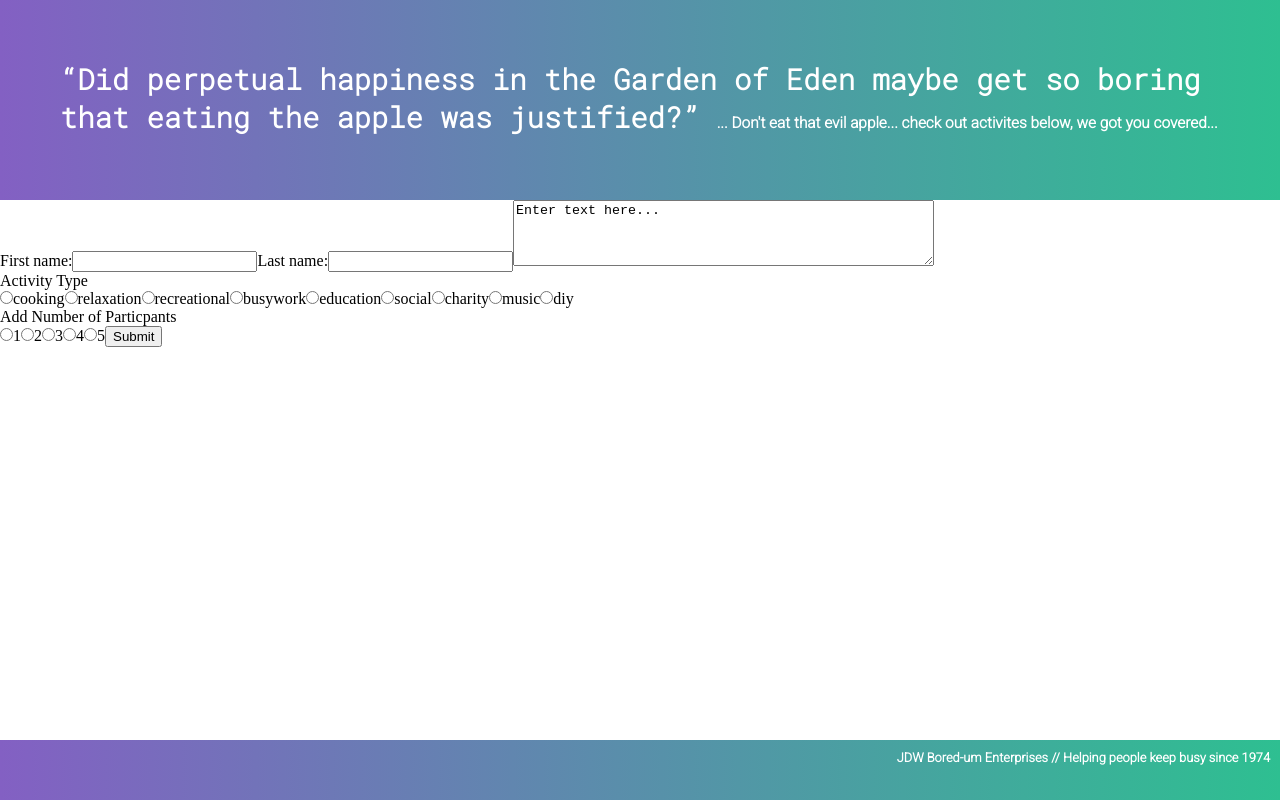
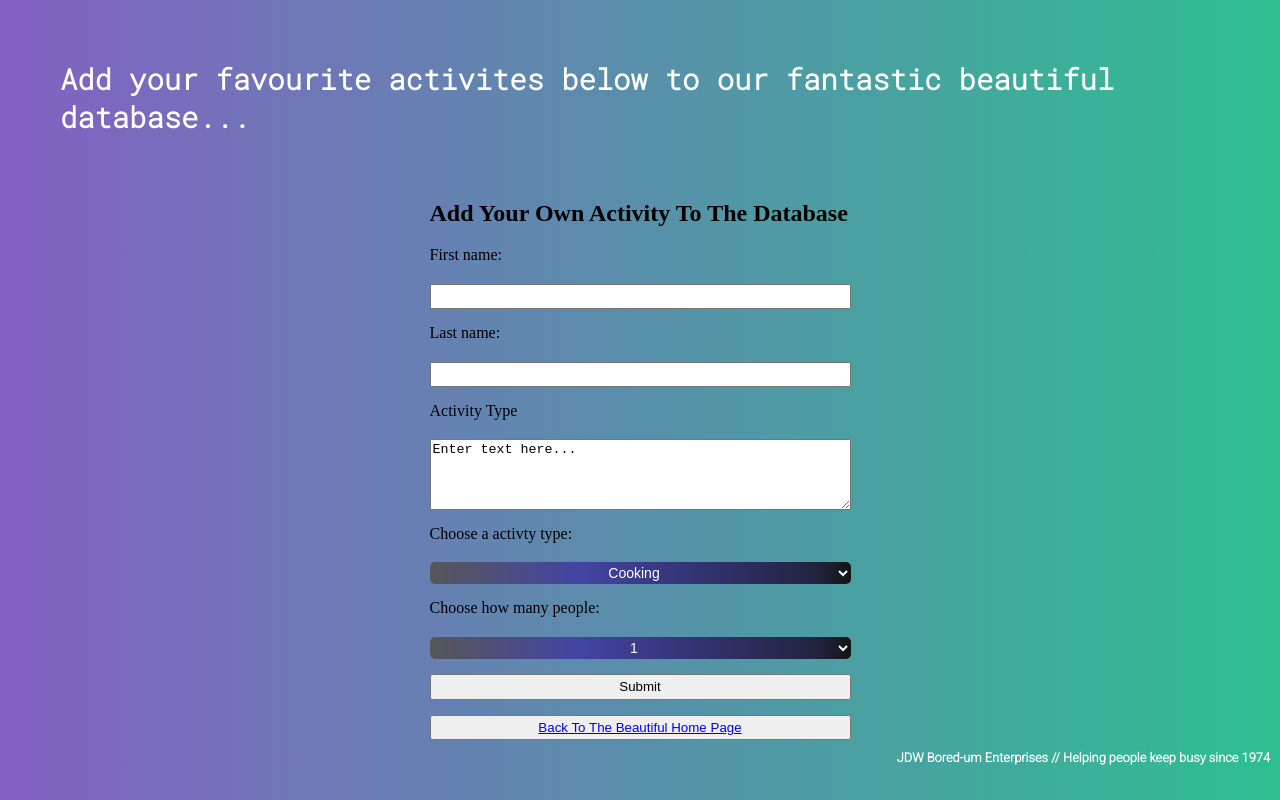
Before and after one commit to JDWilks/boolean-uk-react-project, a React (Create React App) app: page /addyourown in a window 1280 px wide. Built offline with nearby package versions, Linux system fonts and the light colour scheme.

Commit message:
bits are working - bits are not - going to work on the add your own section showing in the search results and not just the api results - not very happy with it at all

```diff
--- a/src/App.js
+++ b/src/App.js
@@ -4,22 +4,23 @@ import Header from "./Components/Header";
 import { Switch, Route } from "react-router-dom";
 import Favourites from "./Components/Pages/Favourites";
 import AddYourOwn from "./Components/Pages/AddYourOwn";
+import HeaderFav from "./Components/HeaderFav";
 import React from "react";
 import { useState } from "react";
+import HeaderOwn from "./Components/HeaderOwn";
 
 function App() {
   const [randomQuote, setRandomQuote] = useState();
   const [activtyType, setActivityType] = useState();
   const [activityNuPeople, setActivityNuPeople] = useState(1);
-  const [favouriteQuote, setFavouriteQuote] = useState();
+  const [favouriteQuote, setFavouriteQuote] = useState(null);
 
   return (
     <div className="App">
       <section className="mainStylingAll">
-        <Header />
-
         <Switch>
           <Route path="/" exact>
+            <Header />
             <MainBody
               randomQuote={randomQuote}
               setRandomQuote={setRandomQuote}
@@ -27,17 +28,21 @@ function App() {
               activtyType={activtyType}
               activityNuPeople={activityNuPeople}
               setActivityNuPeople={setActivityNuPeople}
+              favouriteQuote={favouriteQuote}
               setFavouriteQuote={setFavouriteQuote}
             />
           </Route>
 
           <Route path="/favourites" exact>
+            <HeaderFav />
             <Favourites
               favouriteQuote={favouriteQuote}
               setFavouriteQuote={setFavouriteQuote}
             />
           </Route>
+
           <Route path="/addyourown" exact>
+            <HeaderOwn />
             <AddYourOwn />
           </Route>
         </Switch>
--- /dev/null
+++ b/src/Components/HeaderFav.jsx
@@ -0,0 +1,11 @@
+import "./header.css";
+
+function HeaderFav() {
+  return (
+    <header className="topHeader">
+      <h1>Check out your favourite activites below...</h1>
+    </header>
+  );
+}
+
+export default HeaderFav;
--- /dev/null
+++ b/src/Components/HeaderOwn.jsx
@@ -0,0 +1,14 @@
+import "./header.css";
+
+function HeaderOwn() {
+  return (
+    <header className="topHeader">
+      <h1>
+        Add your favourite activites below to our fantastic beautiful
+        database...
+      </h1>
+    </header>
+  );
+}
+
+export default HeaderOwn;
--- a/src/Components/MainBody.jsx
+++ b/src/Components/MainBody.jsx
@@ -10,7 +10,32 @@ function MainBody({
   activityNuPeople,
   setActivityNuPeople,
   setFavouriteQuote,
+  favouriteQuote,
 }) {
+  function sendFavToServer() {
+    // fetch("http://localhost:3030/favourites", {
+    //   method: "POST",
+    //   headers: { "Content-Type": "application/json" },
+    //   body: JSON.stringify(favouriteQuote),
+    // })
+    //   .then((response) => response.json())
+    //   .then((activity) => {
+    //     console.log("great you did it-make it appear on the page now");
+    //   });
+  }
+  useEffect(() => {
+    if (!favouriteQuote) return;
+    fetch("http://localhost:3030/favourites", {
+      method: "POST",
+      headers: { "Content-Type": "application/json" },
+      body: JSON.stringify(favouriteQuote),
+    })
+      .then((response) => response.json())
+      .then((activity) => {
+        console.log("great you did it-make it appear on the page now");
+      });
+  }, [favouriteQuote]);
+
   function randomiseQuotes() {
     return fetch("http://www.boredapi.com/api/activity/").then((response) =>
       response.json()
@@ -26,12 +51,6 @@ function MainBody({
       `http://www.boredapi.com/api/activity?type=${activtyType}&participants=${activityNuPeople}`
     ).then((response) => response.json());
   }
-
-  // function searchResultsJsonQuotes() {
-  //   return fetch(
-  //     `http://localhost:3030?type=${activtyType}&participants=${activityNuPeople}`
-  //   ).then((response) => response.json());
-  // }
 
   if (!randomQuote) return <h1>Hold your horses....</h1>;
 
@@ -103,6 +122,7 @@ function MainBody({
       </section>
       <section className="quoteStyling">
         <div className="quoteOnPage">
+          <div>
             <h1 className="activityStyle">
               <span className="spanMainQuote">➡ Activity: </span>
               {randomQuote.activity}
@@ -112,7 +132,6 @@ function MainBody({
               {randomQuote.type}
             </h2>
             <h3 className="participantsStyle">
-            {/* {" "} */}
               <span className="spanMainQuote">➡ Participants: </span>
               {randomQuote.participants}
             </h3>
@@ -124,25 +143,25 @@ function MainBody({
                 setFavouriteQuote(randomQuote);
               }}
             >
-            {/* {" "} */}
               Add this wonderful activity to your favourites
             </button>
-
+          </div>
+        </div>
         <div className="imageDiv">
-            <img
-              src="./icons/undraw_lightbulb_moment_re_ulyo.svg"
-              alt="lightbulb"
-            />
-          </div>
+          <img src="" alt="lightbulb or something image for here" />
         </div>
       </section>
       <section className="addFavSection">
         <div className="addYourOwnButton">
-          <Link to="/addyourown">Add Your Own Activity</Link>
+          <Link className="addYourOwnText" to="/addyourown">
+            Add Your Own Activity
+          </Link>
         </div>
 
         <div className="viewFavouitesButton">
-          <Link to="/favourites">View My Favorites</Link>
+          <Link className="goToFavText" to="/favourites">
+            View My Favorites
+          </Link>
         </div>
       </section>
     </body>
--- a/src/Components/Pages/AddYourOwn.jsx
+++ b/src/Components/Pages/AddYourOwn.jsx
@@ -1,3 +1,5 @@
+import { Link } from "react-router-dom";
+
 import "./addYourOwn.css";
 
 function AddYourOwn() {
@@ -30,68 +32,46 @@ function AddYourOwn() {
 
   return (
     <form className="addYourOwnStyling" onSubmit={handleSubmit}>
+      <h1>Add Your Own Activity To The Database</h1>
       <label htmlFor="fname">First name:</label>
       <input type="text" id="fname" name="fname" />
 
       <label htmlFor="lname">Last name:</label>
       <input type="text" id="lname" name="lname" />
-
+      <p>Activity Type</p>
       <textarea rows="4" cols="50" name="comment" id="comment">
         Enter text here...
       </textarea>
 
-      {/* // activites // */}
-      <p>Activity Type</p>
-      <input type="radio" id="cooking" name="activity" value="cooking" />
-      <label htmlFor="cooking">cooking</label>
+      <label htmlFor="type">Choose a activty type:</label>
 
-      <input type="radio" id="relaxation" name="activity" value="relaxation" />
-      <label htmlFor="relaxation">relaxation</label>
+      <select name="activity" className="typeAddOwn">
+        <option value="cooking">Cooking</option>
+        <option value="relaxation">Relaxation</option>
+        <option value="recreational">Recreational</option>
+        <option value="busywork">Busywork</option>
+        <option value="education">Education</option>
+        <option value="social">Social</option>
+        <option value="charity">Charity</option>
+        <option value="music">Music</option>
+        <option value="diy">DIY</option>
+      </select>
 
-      <input
-        type="radio"
-        id="recreational"
-        name="activity"
-        value="recreational"
-      />
-      <label htmlFor="recreational">recreational</label>
+      <label htmlFor="people">Choose how many people:</label>
 
-      <input type="radio" id="busywork" name="activity" value="busywork" />
-      <label htmlFor="busywork">busywork</label>
-
-      <input type="radio" id="education" name="activity" value="education" />
-      <label htmlFor="education">education</label>
-
-      <input type="radio" id="social" name="activity" value="social" />
-      <label htmlFor="social">social</label>
-
-      <input type="radio" id="charity" name="activity" value="charity" />
-      <label htmlFor="charity">charity</label>
-
-      <input type="radio" id="music" name="activity" value="music" />
-      <label htmlFor="music">music</label>
-
-      <input type="radio" id="diy" name="activity" value="diy" />
-      <label htmlFor="diy">diy</label>
-
-      {/* // participants */}
-      <p>Add Number of Particpants</p>
-      <input type="radio" id="participants1" name="numberOfPeople" value="1" />
-      <label htmlFor="participants1">1</label>
-
-      <input type="radio" id="participants2" name="numberOfPeople" value="2" />
-      <label htmlFor="participants2">2</label>
-
-      <input type="radio" id="participants3" name="numberOfPeople" value="3" />
-      <label htmlFor="participants3">3</label>
-
-      <input type="radio" id="participants4" name="numberOfPeople" value="4" />
-      <label htmlFor="participants4">4</label>
-
-      <input type="radio" id="participants5" name="numberOfPeople" value="5" />
-      <label htmlFor="participants5">5</label>
+      <select name="numberOfPeople" className="peopleAddOwn">
+        <option value="1">1</option>
+        <option value="2">2</option>
+        <option value="3">3</option>
+        <option value="4">4</option>
+        <option value="5">5</option>
+      </select>
 
       <input type="submit" value="Submit" />
+
+      <button className="backButton">
+        <Link to="/">Back To The Beautiful Home Page</Link>
+      </button>
     </form>
   );
 }
--- a/src/Components/Pages/Favourites.jsx
+++ b/src/Components/Pages/Favourites.jsx
@@ -1,3 +1,47 @@
-function Favourites({ favouriteQuote, setFavouriteQuote }) {}
+import { Link } from "react-router-dom";
+import { useEffect, useState } from "react";
+import "./favourites.css";
+
+function Favourites({ favouriteQuote, setFavouriteQuote }) {
+  const [favOnPage, setFavOnPage] = useState([]);
+
+  function getfavFromServer() {
+    return fetch("http://localhost:3030/favourites").then((response) =>
+      response.json().then()
+    );
+  }
+
+  useEffect(() => {
+    getfavFromServer().then(setFavOnPage);
+  }, []);
+
+  return (
+    <body className="backButtonFavPage">
+      <div className="quoteOnPageFavPage">
+        <div>
+          <h1 className="activityStyleFavPage">
+            {favOnPage.map((fav) => (
+              <p> {fav.activity} </p>
+            ))}
+          </h1>
+        </div>
+      </div>
+      <Link to="/">Back To The Beautiful Home Page</Link>
+    </body>
+  );
+}
 
 export default Favourites;
+
+// "favourites": [
+//   {
+//     "activity": "Learn and play a new card game",
+//     "type": "recreational",
+//     "participants": 1,
+//     "price": 0,
+//     "link": "https://www.pagat.com",
+//     "key": "9660022",
+//     "accessibility": 0,
+//     "id": 1
+//   }
+// ],
--- a/src/Components/Pages/addYourOwn.css
+++ b/src/Components/Pages/addYourOwn.css
@@ -1,3 +1,37 @@
 .addYourOwnStyling {
-  display: block;
+  display: grid;
+  grid-template-columns: min-content;
+  justify-content: center;
+  grid-gap: 15px;
 }
+
+.backButton {
+  width: -webkit-fill-available;
+}
+
+.typeAddOwn,
+.peopleAddOwn {
+  border-radius: 5px;
+
+  background: rgb(87, 87, 89);
+  background: linear-gradient(
+    90deg,
+    rgba(87, 87, 89, 1) 0%,
+    rgba(68, 68, 164, 1) 35%,
+    rgba(34, 35, 64, 1) 92%,
+    rgba(19, 20, 20, 1) 100%
+  );
+
+  border: none;
+  color: white;
+
+  text-align: center;
+  text-decoration: none;
+  display: inline-block;
+  font-size: 14px;
+}
+
+.addYourOwnStyling {
+  background: linear-gradient(90deg, #8360c3 0%, #2ebf91 100%);
+  height: calc(100vh - 260px);
+}
--- /dev/null
+++ b/src/Components/Pages/favourites.css
@@ -0,0 +1,17 @@
+.backButtonFavPage {
+  background: linear-gradient(90deg, #8360c3 0%, #2ebf91 100%);
+  height: calc(100vh - 260px);
+}
+
+/* .quoteOnPageFavPage {
+} */
+
+.activityStyleFavPage {
+  overflow: scroll;
+  padding-left: 60px;
+  line-height: 2;
+  color: white;
+}
+
+background: linear-gradient(90deg, #8360c3 0%, #2ebf91 100%);
+height: calc(100vh - 260px);
```
Also changed, not shown: src/Components/mainBody.css (+36 -7 lines). Lines whose indentation alone changed are shown as unchanged.
